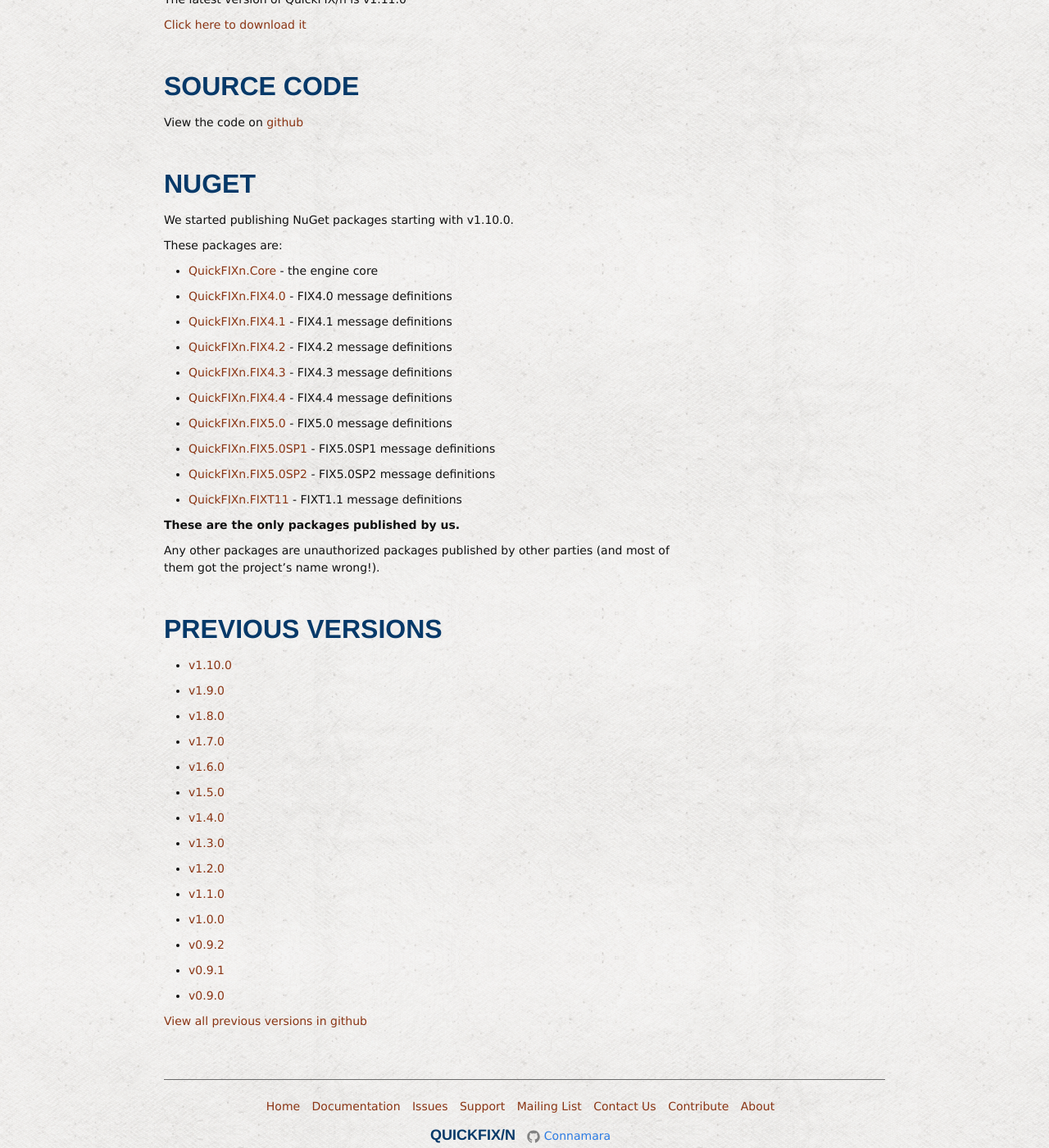
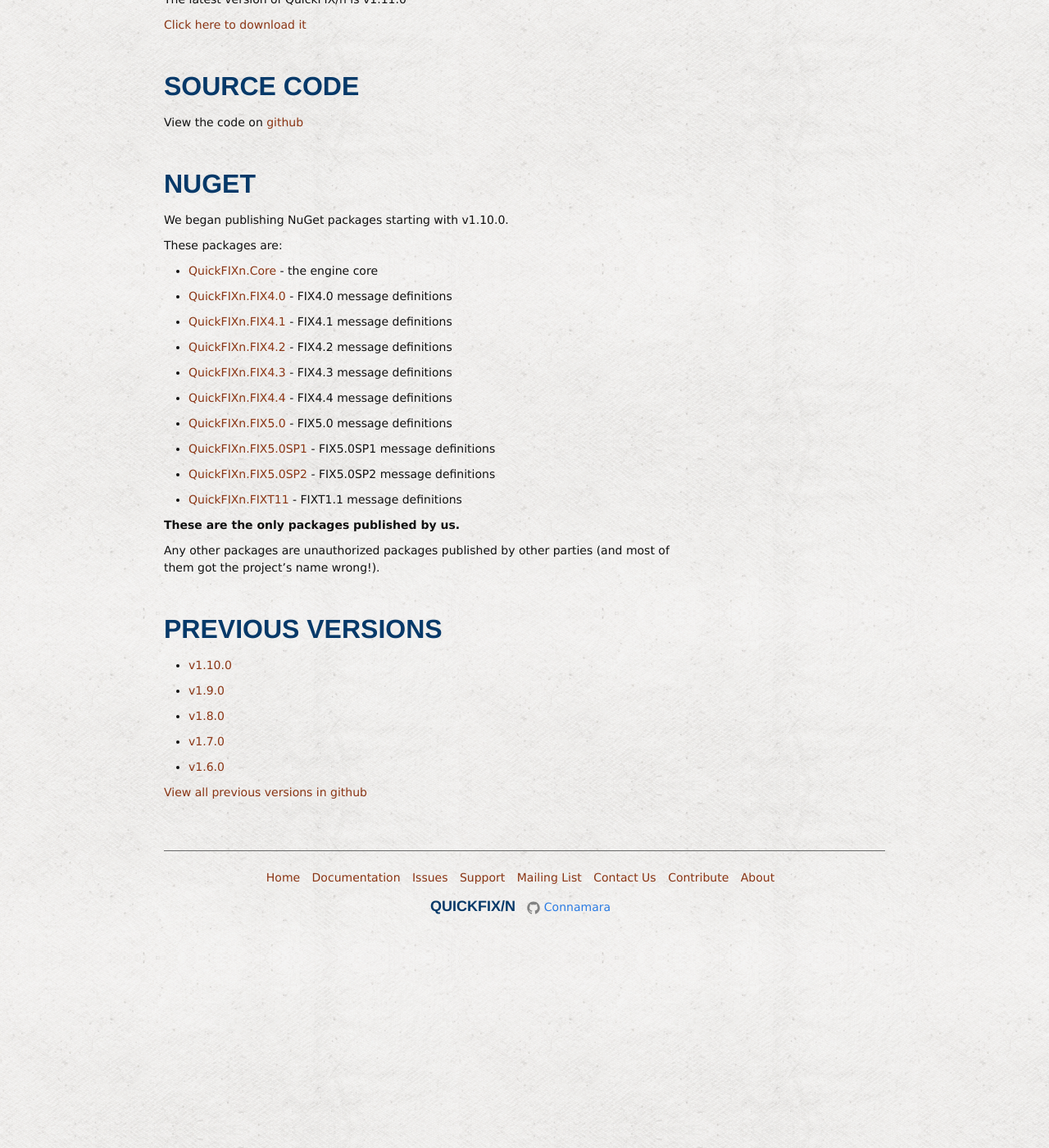
Before and after one commit to connamara/quickfixn, a Jekyll site: the page built from web/views/download.md, in a window 1280 px wide and 1400 px high, scrolled down 512 px. Shown: the whole window at 82% size. Built offline with Jekyll 4.4.1, drawn with Linux system fonts in a browser that asks for light colours.

Commit message:
fix redundant wording; remove super old packages

```diff
--- a/web/views/download.md
+++ b/web/views/download.md
@@ -16,7 +16,7 @@ View the code on [github](https://github.com/connamara/quickfixn)
 
 NuGet
 -----
-We started publishing NuGet packages starting with v1.10.0.
+We began publishing NuGet packages starting with v1.10.0.
 
 These packages are:
 
@@ -44,14 +44,5 @@ Previous Versions
   * [v1.8.0](http://quickfixn.s3.amazonaws.com/quickfixn-v1.8.0.zip)
   * [v1.7.0](http://quickfixn.s3.amazonaws.com/quickfixn-v1.7.0.zip)
   * [v1.6.0](http://quickfixn.s3.amazonaws.com/quickfixn-v1.6.0.zip)
-  * [v1.5.0](http://quickfixn.s3.amazonaws.com/quickfixn-v1.5.0.zip)
-  * [v1.4.0](http://quickfixn.s3.amazonaws.com/quickfixn-v1.4.0.zip)
-  * [v1.3.0](http://quickfixn.s3.amazonaws.com/quickfixn-v1.3.0.zip)
-  * [v1.2.0](http://quickfixn.s3.amazonaws.com/quickfixn-v1.2.0.zip)
-  * [v1.1.0](http://quickfixn.s3.amazonaws.com/quickfixn-v1.1.0.zip)
-  * [v1.0.0](http://quickfixn.s3.amazonaws.com/quickfixn-v1.0.0.zip)
-  * [v0.9.2](http://quickfixn.s3.amazonaws.com/quickfixn-v0.9.2.zip)
-  * [v0.9.1](http://quickfixn.s3.amazonaws.com/quickfixn-v0.9.1.zip)
-  * [v0.9.0](http://quickfixn.s3.amazonaws.com/quickfixn-v0.9.0.zip)
 
 [View all previous versions in github](https://github.com/connamara/quickfixn/tags)
```
